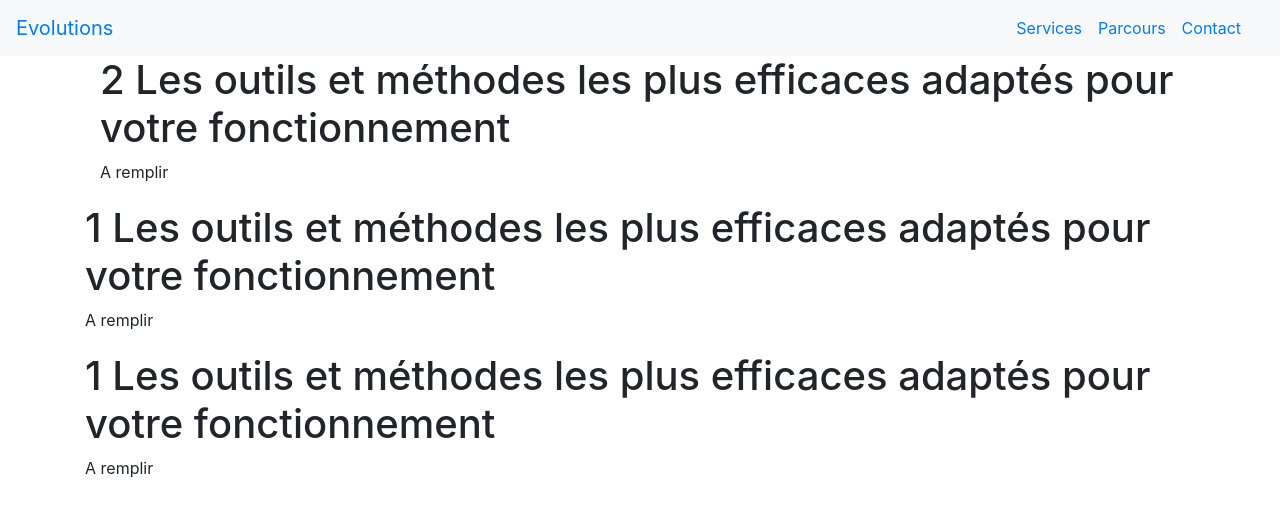
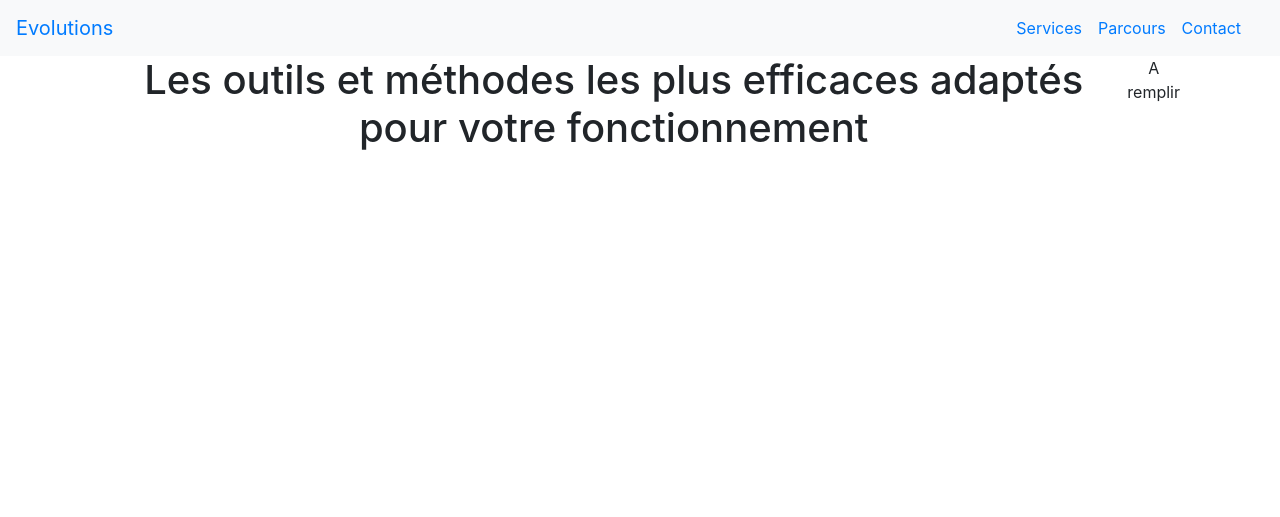
Before and after one commit to OrgaEvolutions/orgaevolutions.github.io, a Jekyll site: the page built from index.html, in a window 1280 px wide. Shown: the top 517 px of the page. Built offline with Jekyll 4.4.1, drawn with Linux system fonts in a browser that asks for light colours.

Commit message:
Update index.html

```diff
--- a/index.html
+++ b/index.html
@@ -4,17 +4,9 @@ title: evolutions
 ---
 <div class="py-6">
 	<div class="container-lg p-responsive">
-		<h1>2 Les outils et méthodes les plus efficaces adaptés pour votre fonctionnement</h1>
-		<p>A remplir</p>
+		<div class="d-sm-flex flex-row text-center text-small mt-6">
+			<h1>Les outils et méthodes les plus efficaces adaptés pour votre fonctionnement</h1>
+			<p>A remplir</p>
+		</div>
 	</div>
 </div>
-
-<div class="py-1">
-	<h1>1 Les outils et méthodes les plus efficaces adaptés pour votre fonctionnement</h1>
-	<p>A remplir</p>
-</div>
-
-<div class="py-30">
-	<h1>1 Les outils et méthodes les plus efficaces adaptés pour votre fonctionnement</h1>
-	<p>A remplir</p>
-</div>
```
